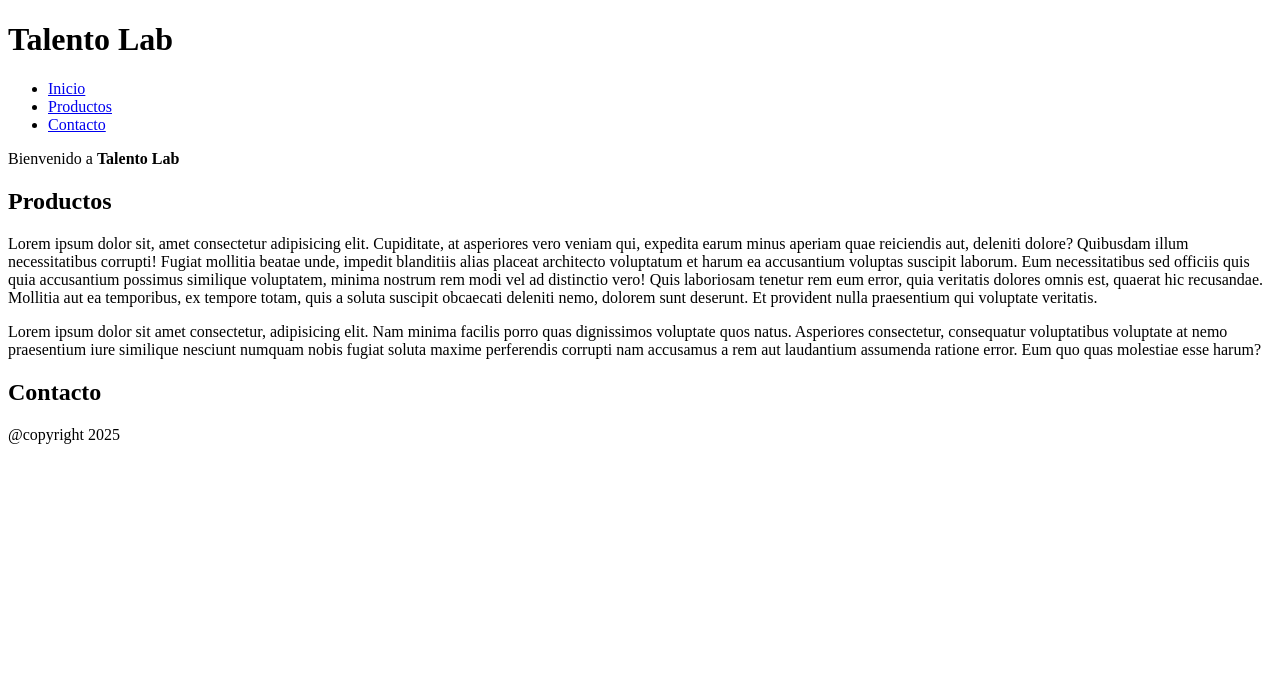
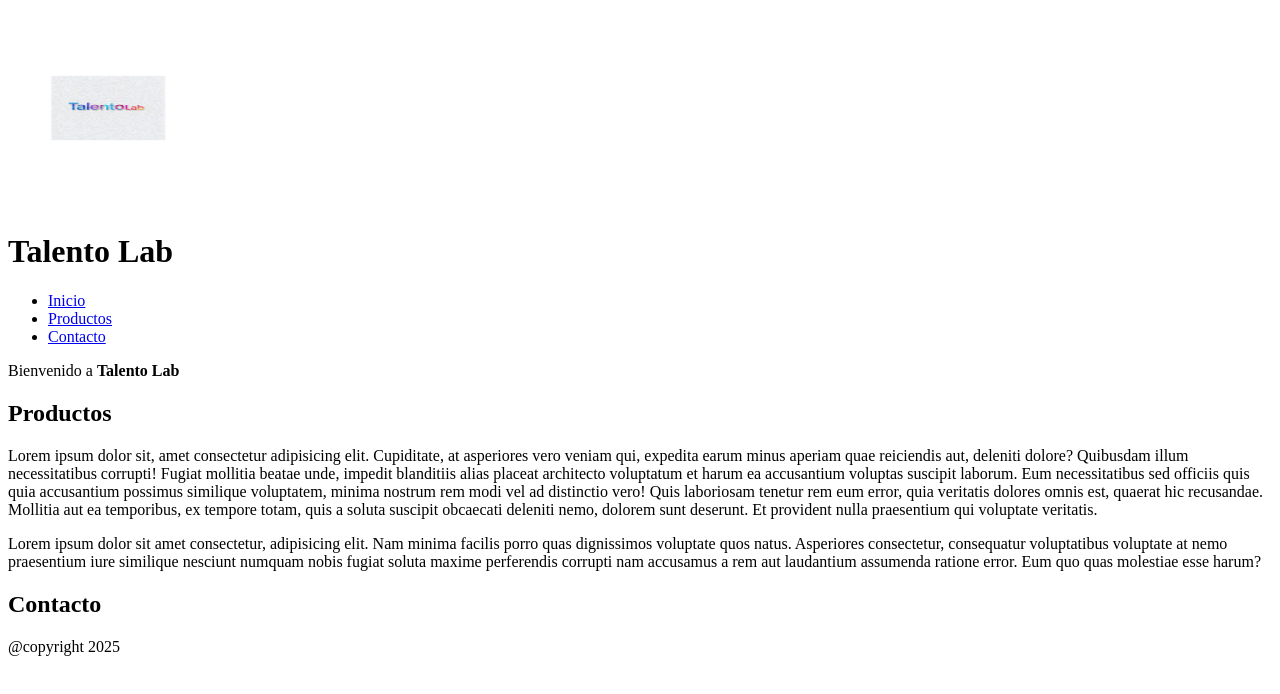
Before and after one commit to nicolasrivera23/talento-lab-fe, a plain HTML site: page index.html in a window 1280 px wide. Drawn offline with Linux system fonts and the light colour scheme.

Commit message:
se agrega una imagen al header

```diff
--- a/index.html
+++ b/index.html
@@ -8,6 +8,7 @@
   </head>
   <body>
     <header>
+      <img src="media/img/logo.png" alt="logo de talento lab" width="200px" height="200px">
       <h1 id="titulo">Talento Lab</h1>
       <nav>
         <ul>
```
Also changed, not shown: media/img/logo.png (added).
